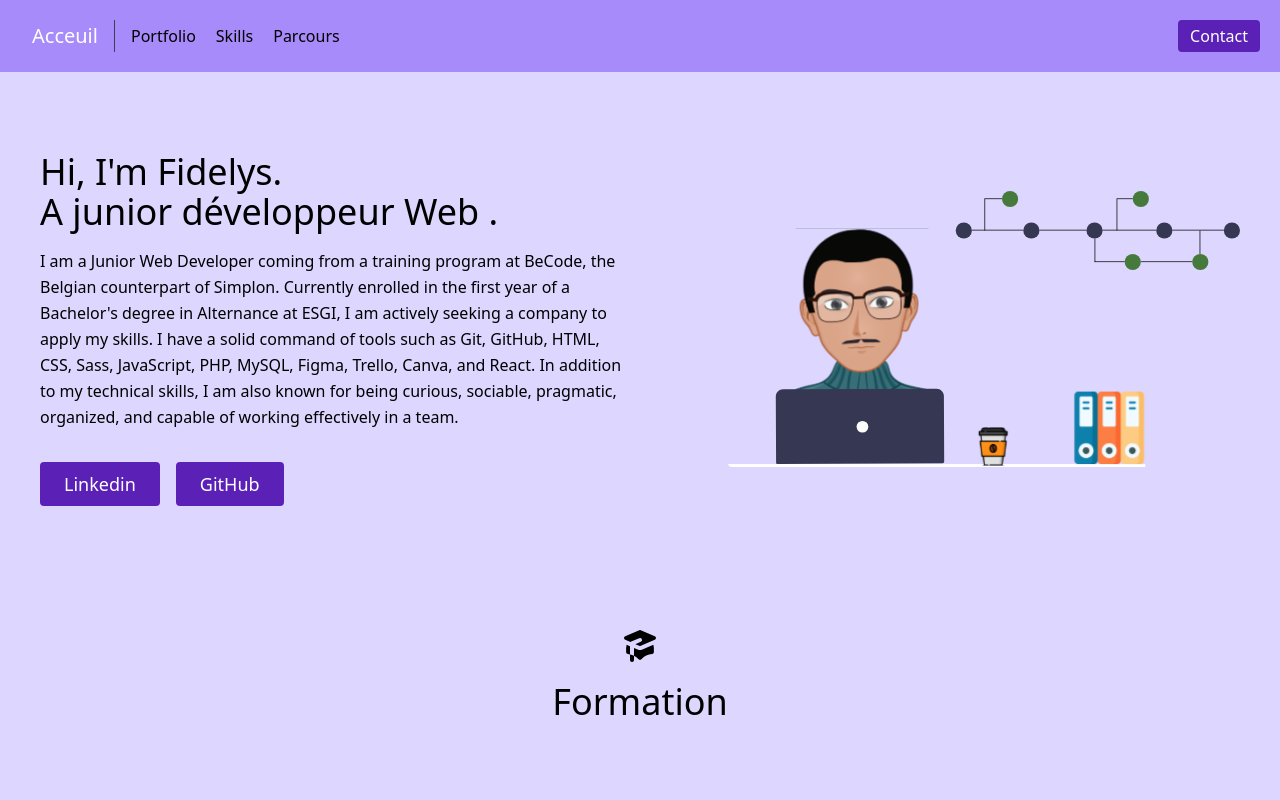
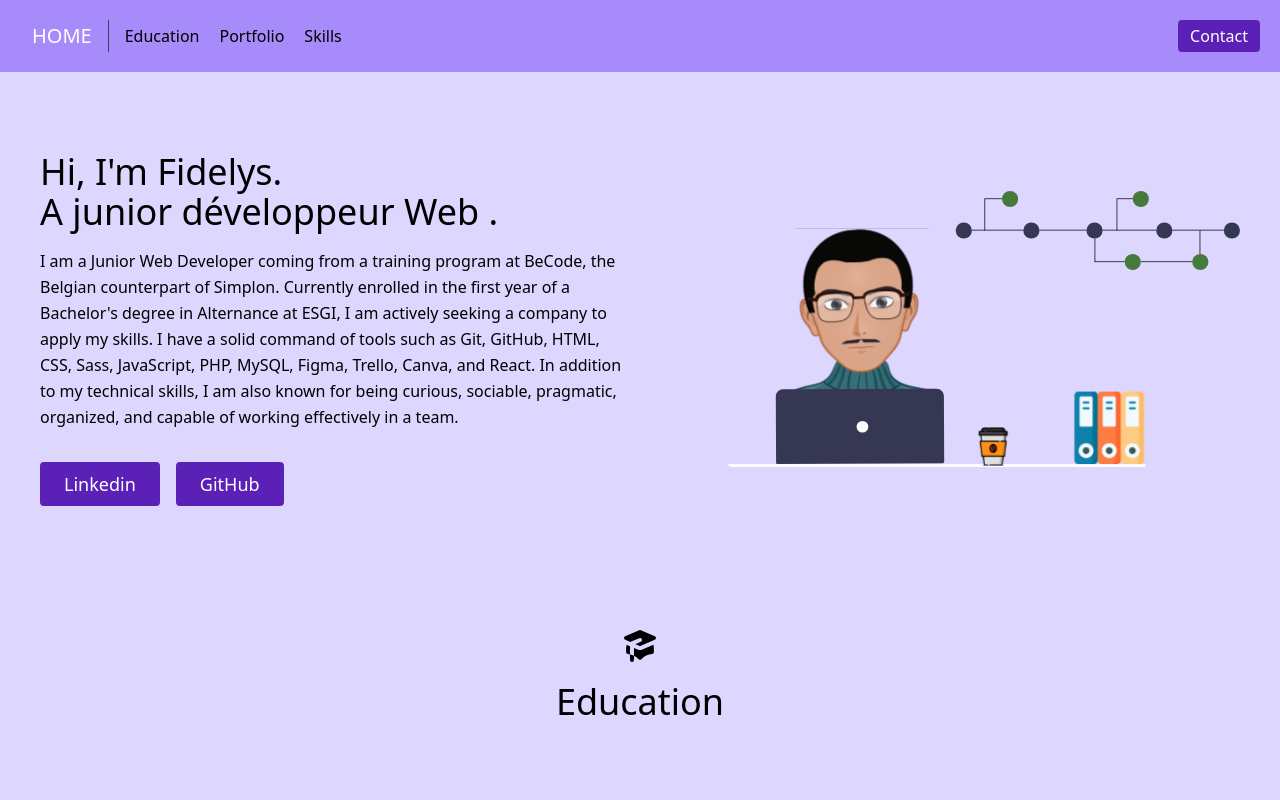
Before and after one commit to FidelysNadison/MyWebSite, a React (Create React App) app: page / in a window 1280 px wide. Shown: the top 800 px of the page. Built offline with nearby package versions, Linux system fonts and the light colour scheme.

Commit message:
quelque modification

```diff
--- a/src/components/Navbar.jsx
+++ b/src/components/Navbar.jsx
@@ -6,18 +6,18 @@ export default function Navbar() {
       <div className="container mx-auto flex flex-wrap p-5 flex-col md:flex-row items-center">
         <a className="title-font font-medium text-white mb-4 md:mb-0">
           <a href="#about" className="ml-3 text-xl">
-          Acceuil
+          HOME
           </a>
         </a>
         <nav className="md:mr-auto md:ml-4 md:py-1 md:pl-4 md:border-l md:border-gray-700	flex flex-wrap items-center text-base justify-center">
+        <a href="#parcours" className="mr-5 hover:text-white">
+            Education
+          </a>
           <a href="#projects" className="mr-5 hover:text-white">
             Portfolio
           </a>
           <a href="#skills" className="mr-5 hover:text-white">
             Skills
-          </a>
-          <a href="#parcours" className="mr-5 hover:text-white">
-            Parcours
           </a>
         </nav>
         <a
--- a/src/components/Parcours.jsx
+++ b/src/components/Parcours.jsx
@@ -11,7 +11,7 @@ export default function Parcours() {
           <div className="text-center mb-20">
             <AcademicCapIcon className="w-10 inline-block mb-4" />
             <h1 className="sm:text-4xl text-3xl font-medium title-font text-black mb-4">
-              Formation
+              Education
             </h1>
           </div>
 
--- a/src/components/Projects.jsx
+++ b/src/components/Projects.jsx
@@ -12,7 +12,7 @@ export default function Projects() {
             Portfolio
           </h1>
           <p className="lg:w-2/3 mx-auto leading-relaxed text-base text-black">
-            Voici  quelque une des projets que j'ai réalisé avec leur déscriptions. <br />
+            Voici  quelque une des projets que j'ai réalisé. <br />
             N'ésitez pas à cliquer pour voir un Demo ;-)
           </p>
         </div>
```
